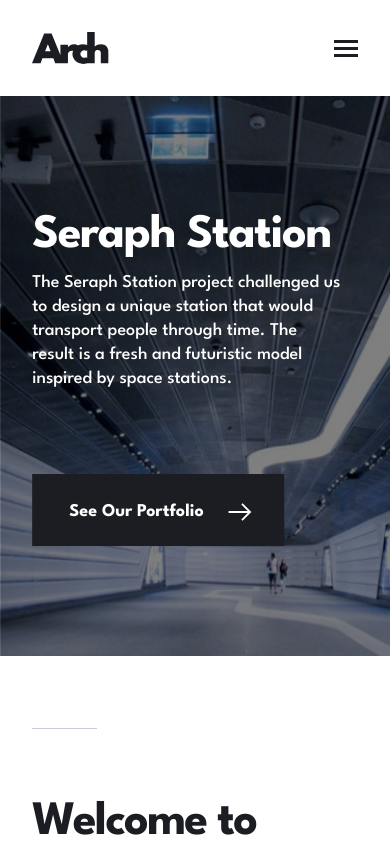
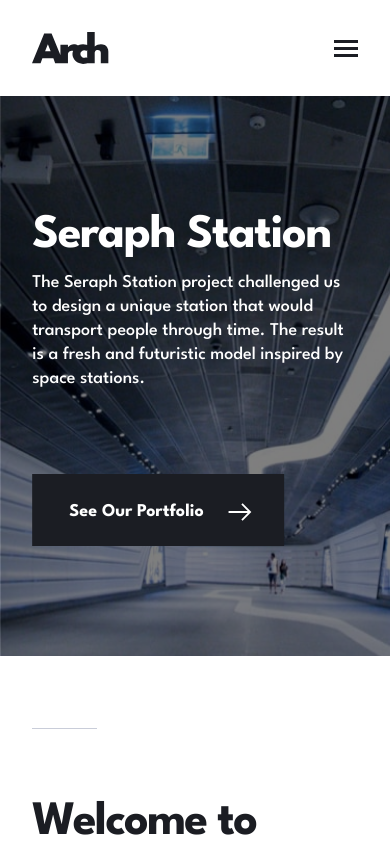
Before and after one commit to kerem-gurbuz/fm-arch-studio-website, a Next.js app: page / in a window 390 px wide. Shown: the top 844 px of the page. Built offline with nearby package versions, Linux system fonts and the light colour scheme.

Commit message:
fix(home/hero-slider): adjust positioning and max width of slide content
Refined the left and right positioning of the slide content to ensure consistent alignment. Updated the maximum width values for better responsiveness and improved layout in the HeroSlider component.

```diff
--- a/src/components/home/hero-section/hero-slider.tsx
+++ b/src/components/home/hero-section/hero-slider.tsx
@@ -76,11 +76,11 @@ export function HeroSlider({ slides, className }: HeroSliderProps) {
             {/* Image Overlay */}
             <div className="pointer-events-none absolute inset-y-0 left-4 right-0 z-10 bg-black/50" />
             {/* Slide Content */}
-            <div className="absolute left-[calc(32px+16px)] top-[116px] z-20 sm:left-[calc(50%+16px-(640px-2*32px)/2)] md:left-[calc(58px+16px)] md:top-[186px] xl:left-[calc(190px+16px)]">
+            <div className="absolute left-[calc(32px+16px)] right-[32px] top-[116px] z-20 sm:left-[calc(50%+8px-(640px-2*32px)/2)] sm:right-[calc(50%-8px-(640px-2*32px)/2)] md:left-[calc(58px+16px)] md:right-auto md:top-[186px] xl:left-[calc(190px+16px)]">
               <div
                 className={cn(
                   'flex flex-col items-start justify-between text-white',
-                  'min-h-[334px] w-full max-w-[311px] sm:max-w-[445px] md:min-h-[355px] md:max-w-[457px] lg:max-w-[544px]',
+                  'min-h-[334px] w-full max-w-[445px] md:min-h-[355px] md:max-w-[457px] lg:max-w-[544px]',
                 )}
               >
                 <div className="space-y-[11px] md:space-y-[10px]">
```
